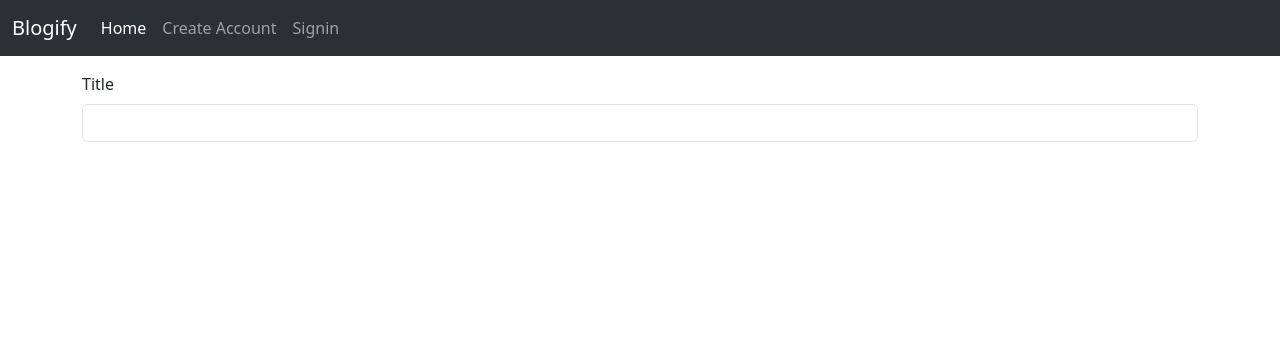
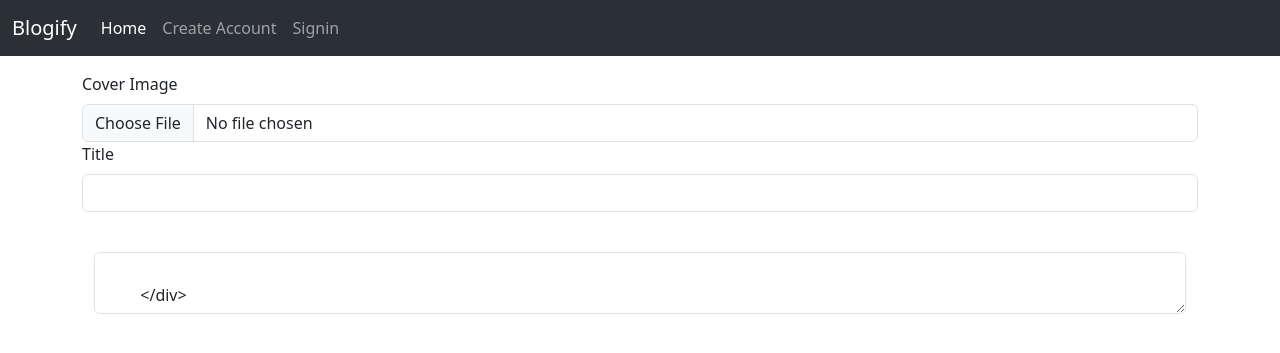
Before and after one commit to shivamkamal3379/Node-js-Practice, a Node server app: template Tutorials_Node/Blog_App/views/addBlog.ejs in a window 1280 px wide. Shown: the top 353 px of the page. Run offline with Node 20, Linux system fonts and the light colour scheme; the template is opened without the code that fills it, so the values that code supplies are empty; some libraries are stand-ins or nearby versions.

Commit message:
navbar with upload

```diff
--- a/Tutorials_Node/Blog_App/views/addBlog.ejs
+++ b/Tutorials_Node/Blog_App/views/addBlog.ejs
@@ -10,15 +10,38 @@
 <body>
     <%- include("./partials/nav") %>
 
+
+     <div class="container mt-3">
+        <form action="">
+            <div  class="mb-3">
+            <label for="coverImage " class="form-label">Cover Image </label>
+            <input type="file" class="form-control" id="coverImage" name="coverImage" aria-describedby="coverImage>
+    </div>
+
     <div class="container mt-3">
         <form action="">
             <div  class="mb-3">
-        <label for="title " class="form-label">Title </label>
-        <input type="text" class="form-control" id="title" name="title" aria-describedby="emailHelp">
+            <label for="title " class="form-label">Title </label>
+            <input type="text" class="form-control" id="title" name="title" aria-describedby="emailHelp">
+    </div>
 
+    <div class="container mt-3">
+            <form action="">
+                <label for="body"Body></label>
 
-            </div>
+                <div  class="mb-3">
+                     <textarea name="body"
+                id="body"
+                 class="form-control"
 
+                </textarea>
+
+        </div>
+
+          <div  class="mb-3">
+                    <button class="btn btn-primary">Submit</button>
+
+        </div>
 
 
     </form>
--- a/Tutorials_Node/Blog_App/views/partials/nav.ejs
+++ b/Tutorials_Node/Blog_App/views/partials/nav.ejs
@@ -11,7 +11,7 @@
         </li>
        <% if (locals.user) { %>
          <li class="nav-item">
-          <a class="nav-link" href="#">Add Blog</a>
+          <a class="nav-link" href="/blog/add-new">Add Blog</a>
         </li>
 
        <li class="nav-item dropdown">
```
